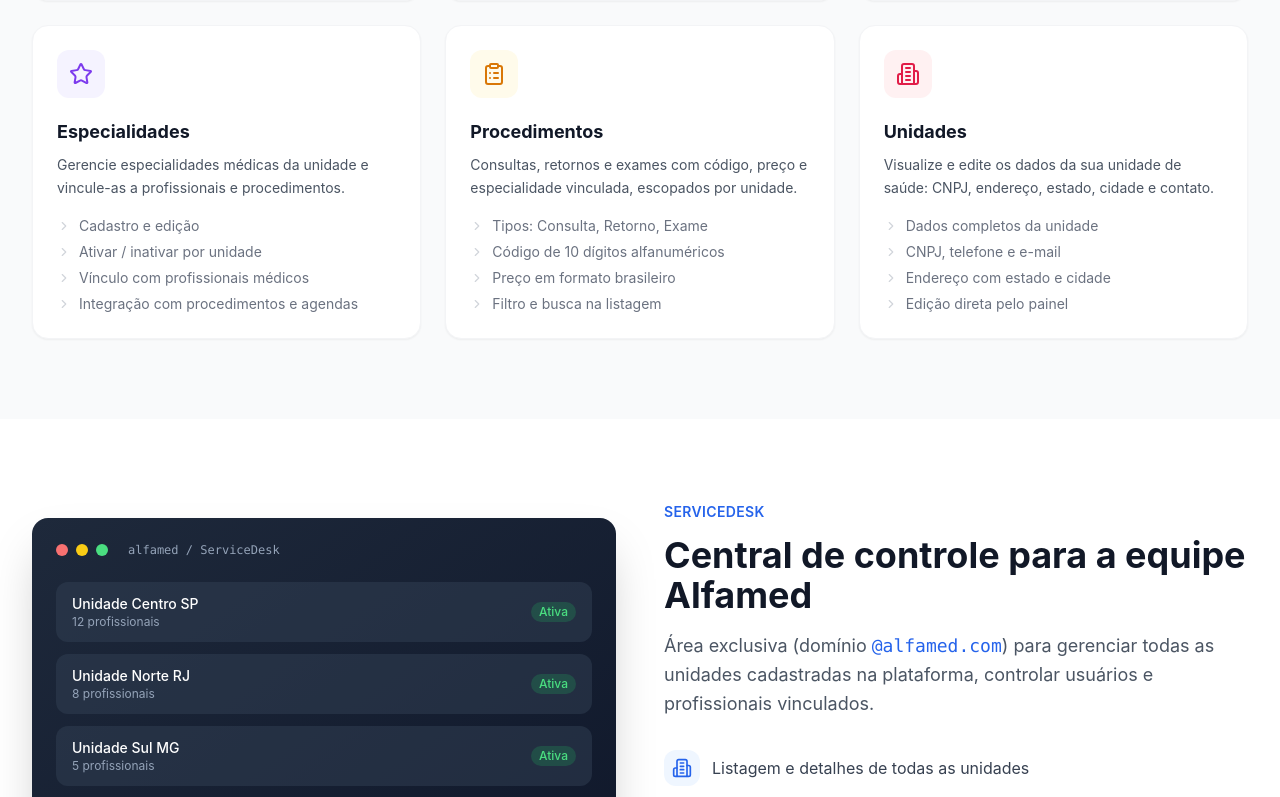
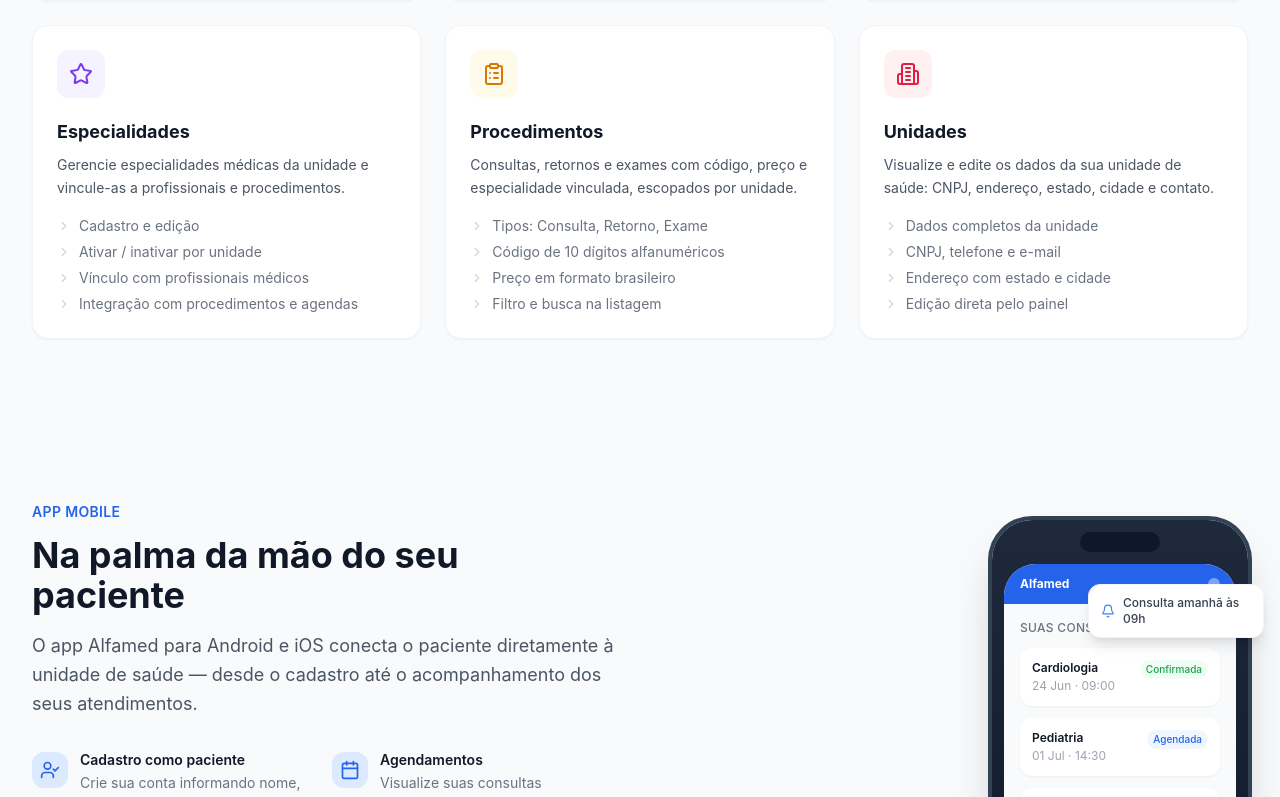
Before and after one commit to AlfamedSoftware/alfamed-landing, a Next.js app: page / in a window 1280 px wide. Shown: the part 2000-2797 px from the top of the page. Built offline with nearby package versions, Linux system fonts and the light colour scheme.

Commit message:
update3: indexação do google; remoção do servicedesk;

```diff
--- a/app/layout.tsx
+++ b/app/layout.tsx
@@ -79,7 +79,7 @@
 
   verification: {
     // Substitua pelos códigos reais após verificar no Google Search Console e Bing Webmaster Tools
-    google: "COLE_AQUI_SEU_CODIGO_GOOGLE",
+    google: "GqXBVQRz-Nq6TSaF08o6VzI93EMGwTuMVxOORB62q4o",
     other: {
       "msvalidate.01": ["COLE_AQUI_SEU_CODIGO_BING"],
     },
--- a/app/page.tsx
+++ b/app/page.tsx
@@ -15,7 +15,6 @@
   Stethoscope,
   ChevronRight,
   LayoutDashboard,
-  Search,
   Bell,
 } from "lucide-react"
 import { Navbar } from "@/components/navbar"
@@ -205,7 +204,7 @@
     {
       icon: <UserCheck className="w-5 h-5" />,
       title: "Controle por perfil",
-      desc: "Médico, Administrativo, Assistente e Alfamed Interno — cada papel vê apenas o que precisa.",
+      desc: "Médico, Administrativo e Assistente — cada papel vê apenas o que precisa.",
     },
   ]
 
@@ -350,99 +349,6 @@
               </ul>
             </div>
           ))}
-        </div>
-      </div>
-    </section>
-  )
-}
-
-// ─── ServiceDesk ──────────────────────────────────────────────────────────────
-
-function ServiceDesk() {
-  return (
-    <section className="py-20 bg-white">
-      <div className="max-w-7xl mx-auto px-4 sm:px-6 lg:px-8">
-        <div className="grid lg:grid-cols-2 gap-12 items-center">
-          {/* Visual */}
-          <div className="order-2 lg:order-1">
-            <div className="bg-gradient-to-br from-slate-800 to-slate-900 rounded-2xl p-6 shadow-2xl">
-              <div className="flex items-center gap-2 mb-6">
-                <div className="w-3 h-3 rounded-full bg-red-400" />
-                <div className="w-3 h-3 rounded-full bg-yellow-400" />
-                <div className="w-3 h-3 rounded-full bg-green-400" />
-                <span className="ml-3 text-slate-400 text-xs font-mono">
-                  alfamed / ServiceDesk
-                </span>
-              </div>
-
-              <div className="space-y-3">
-                {[
-                  { name: "Unidade Centro SP", units: "12 profissionais", status: "Ativa" },
-                  { name: "Unidade Norte RJ", units: "8 profissionais", status: "Ativa" },
-                  { name: "Unidade Sul MG", units: "5 profissionais", status: "Ativa" },
-                ].map((u) => (
-                  <div
-                    key={u.name}
-                    className="flex items-center justify-between bg-slate-700/50 rounded-xl px-4 py-3"
-                  >
-                    <div>
-                      <p className="text-white text-sm font-medium">{u.name}</p>
-                      <p className="text-slate-400 text-xs">{u.units}</p>
-                    </div>
-                    <span className="px-2 py-0.5 rounded-full bg-green-500/20 text-green-400 text-xs font-medium">
-                      {u.status}
-                    </span>
-                  </div>
-                ))}
-
-                <div className="mt-4 pt-4 border-t border-slate-700">
-                  <p className="text-slate-400 text-xs mb-2">UPM — Usuários & Profissionais</p>
-                  <div className="flex items-center gap-3 bg-slate-700/50 rounded-xl px-4 py-3">
-                    <div className="w-8 h-8 rounded-full bg-blue-500 flex items-center justify-center text-white text-xs font-bold">
-                      T
-                    </div>
-                    <div>
-                      <p className="text-white text-sm font-medium">Thiago R.</p>
-                      <p className="text-slate-400 text-xs">Alfamed Interno</p>
-                    </div>
-                    <span className="ml-auto px-2 py-0.5 rounded-full bg-blue-500/20 text-blue-400 text-xs">
-                      Admin
-                    </span>
-                  </div>
-                </div>
-              </div>
-            </div>
-          </div>
-
-          {/* Copy */}
-          <div className="order-1 lg:order-2">
-            <span className="text-blue-600 font-semibold text-sm uppercase tracking-wide">
-              ServiceDesk
-            </span>
-            <h2 className="mt-3 text-3xl sm:text-4xl font-bold text-gray-900">
-              Central de controle para a equipe Alfamed
-            </h2>
-            <p className="mt-4 text-gray-600 text-lg leading-relaxed">
-              Área exclusiva (domínio <code className="text-blue-600">@alfamed.com</code>) para
-              gerenciar todas as unidades cadastradas na plataforma, controlar usuários e
-              profissionais vinculados.
-            </p>
-            <ul className="mt-8 space-y-4">
-              {[
-                { icon: <Building2 className="w-5 h-5" />, text: "Listagem e detalhes de todas as unidades" },
-                { icon: <Users className="w-5 h-5" />, text: "Gestão de usuários e profissionais (UPM)" },
-                { icon: <Shield className="w-5 h-5" />, text: "Acesso restrito a e-mails @alfamed.com" },
-                { icon: <Search className="w-5 h-5" />, text: "Visualização completa de vínculos e perfis" },
-              ].map((item, i) => (
-                <li key={i} className="flex items-center gap-3">
-                  <div className="shrink-0 w-9 h-9 rounded-xl bg-blue-50 text-blue-600 flex items-center justify-center">
-                    {item.icon}
-                  </div>
-                  <span className="text-gray-700">{item.text}</span>
-                </li>
-              ))}
-            </ul>
-          </div>
         </div>
       </div>
     </section>
@@ -861,7 +767,6 @@
         <Hero />
         <Platform />
         <Features />
-        <ServiceDesk />
         <Mobile />
         <Roles />
         <HowItWorks />
```
